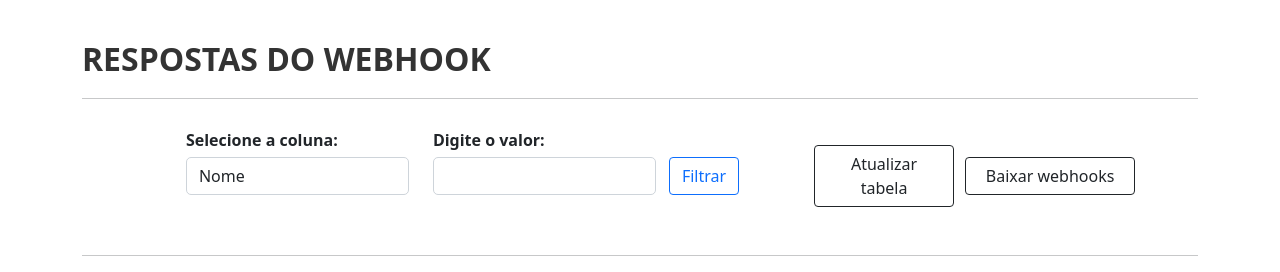
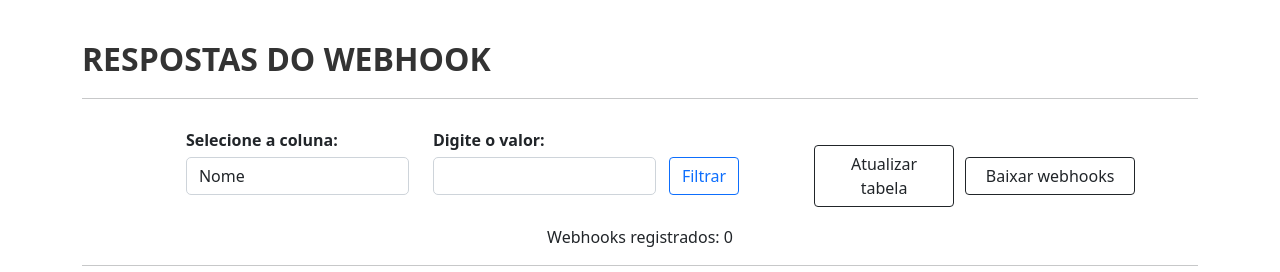
Before and after one commit to denzyghost/api-simulador-dos-webhooks, a Flask app: page /webhook in a window 1280 px wide. Shown: the part 56-328 px from the top of the page. Run offline with Flask 3, Linux system fonts and the light colour scheme; the visitor is signed in with stand-in values (Sample User, id 1); data that the repository does not hold is empty.

Commit message:
update webhook.html

```diff
--- a/simulador_dos_webhooks/templates/webhook.html
+++ b/simulador_dos_webhooks/templates/webhook.html
@@ -113,7 +113,8 @@
       </div>
     </form>
 
-    <div class="container mt-3 text-center">
+    <div class="container text-center" style="margin-top: -30px;">
+        <p>Webhooks registrados: {{ amount_of_webhook }}</p>
         <hr />
     </div>
 
```
